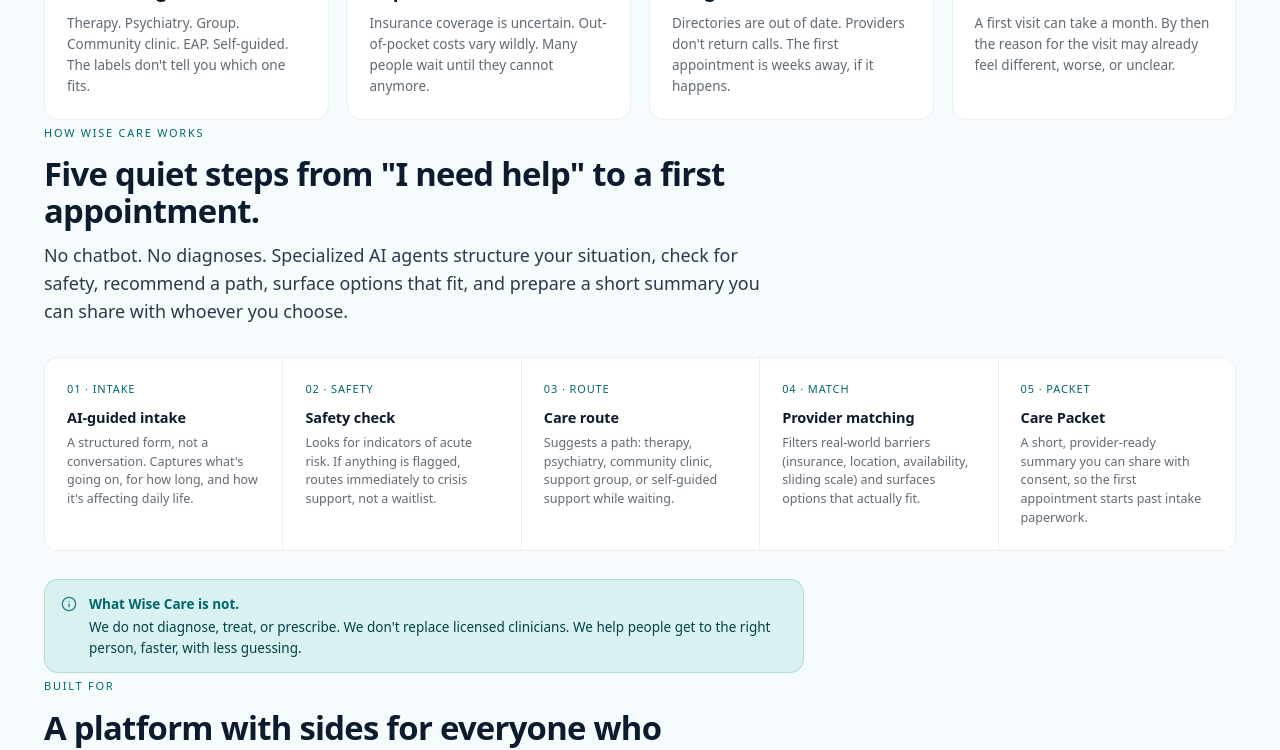
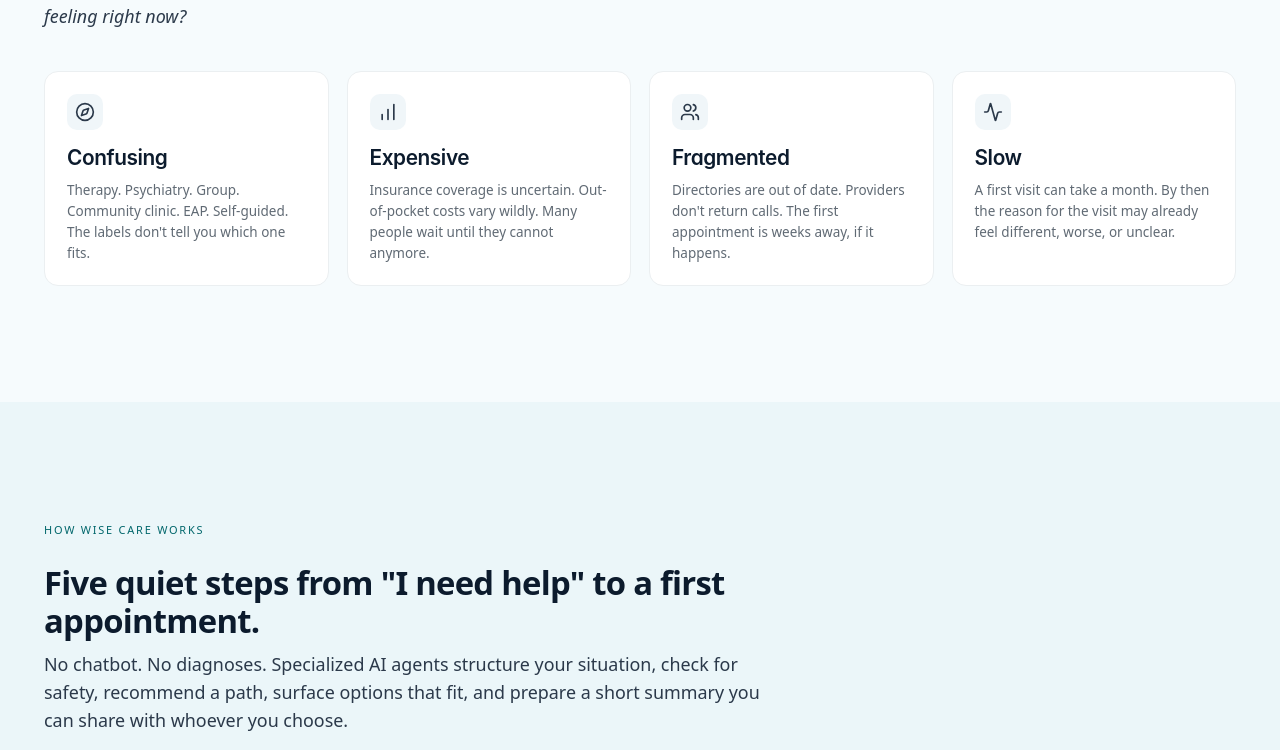
Before and after one commit to LielinaH/wise-care, a Next.js app: page / in a window 1280 px wide. Shown: the part 1360-2110 px from the top of the page. Built offline with nearby package versions, Linux system fonts and the light colour scheme; no server answers.

Commit message:
Restore missing section layout classes from landing prototype to fix section margins

```diff
--- a/app/globals.css
+++ b/app/globals.css
@@ -642,6 +642,11 @@
 .role-switch button:hover:not(.active) { color: var(--fg-soft); }
 
 /* ─── Landing specific layout classes ─── */
+.section { padding: clamp(56px, 9vw, 120px) 0; position: relative; }
+.section.tint { background: var(--bg-tint); }
+.section-head { max-width: 720px; margin-bottom: 40px; }
+.section-head .kicker { margin-bottom: 14px; display: inline-block; }
+
 .hero {
   position: relative;
   padding: clamp(72px, 12vw, 140px) 0 clamp(56px, 9vw, 100px);
```
